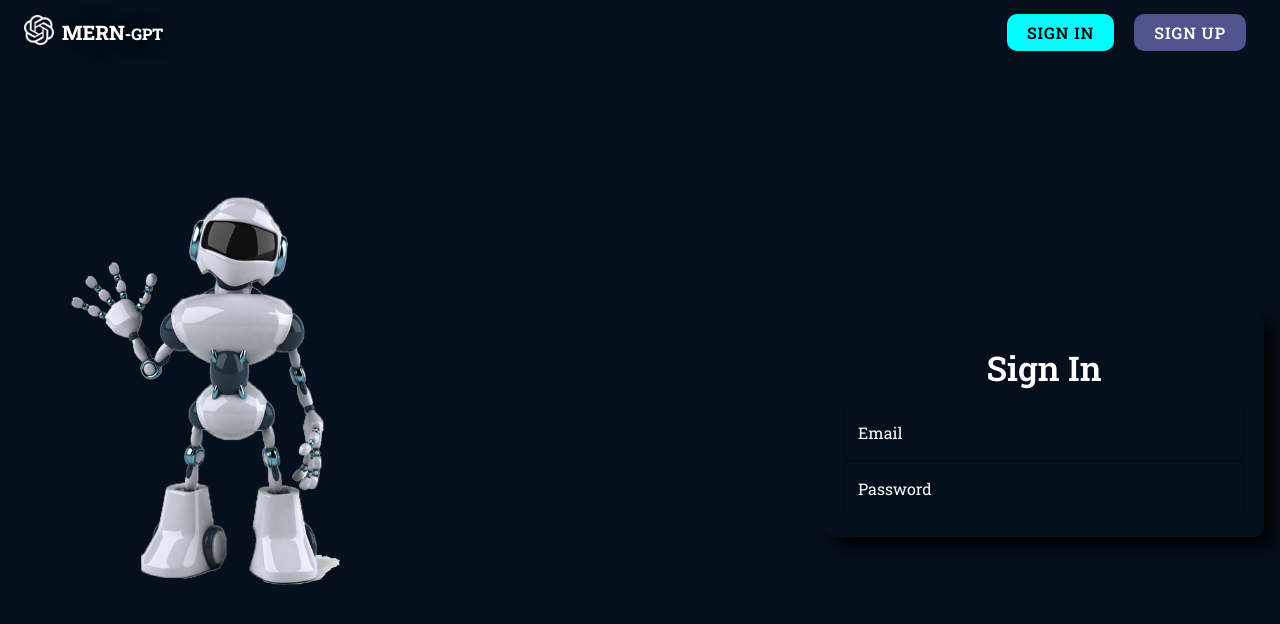
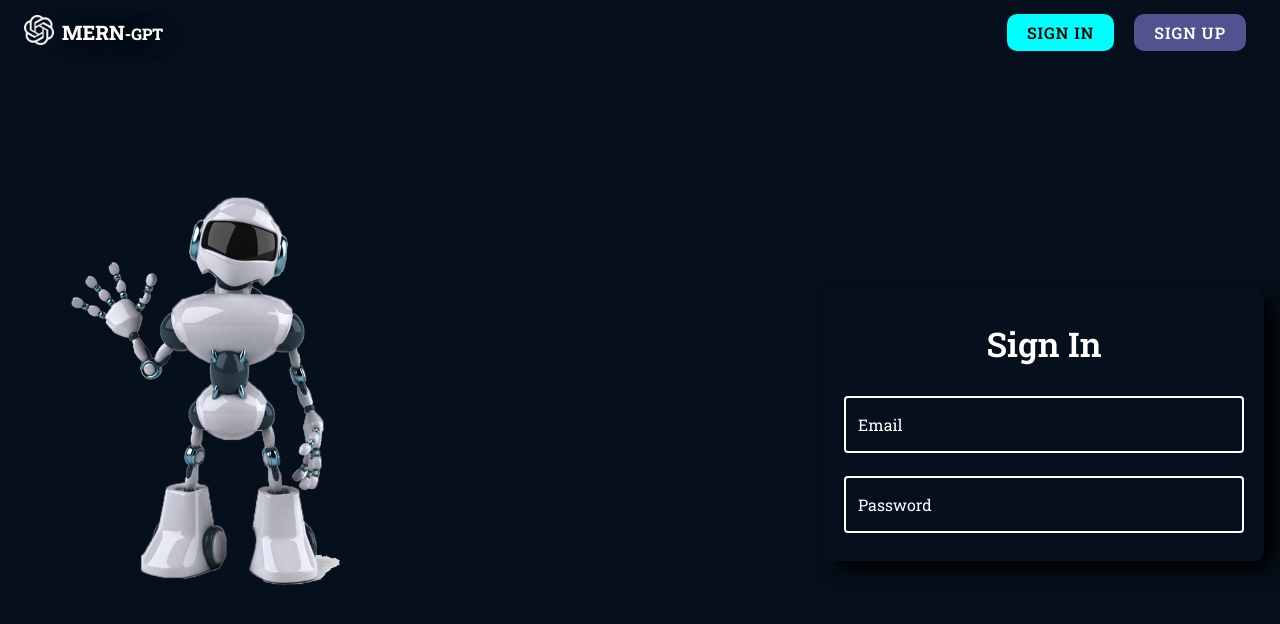
Before and after one commit to shubhams-git/MERN_AI_Chatbot, a React (Vite) app in the folder frontend/: page /signin in a window 1280 px wide. Shown: the top 624 px of the page. Built offline with nearby package versions, Linux system fonts and the light colour scheme.

Commit message:
Fixed the CustomizedInput text field bugs

```diff
--- a/frontend/src/components/shared/CustomizedInput.tsx
+++ b/frontend/src/components/shared/CustomizedInput.tsx
@@ -1,26 +1,42 @@
-import { TextField } from '@mui/material';
+import React from 'react';
+import TextField from '@mui/material/TextField';
 
-type Props={
+interface Props {
   name: string;
   type: string;
   label: string;
 }
 
-const CustomizedInput = (props:Props) => {
+const CustomizedInput = (props: Props) => {
   return (
     <TextField
       name={props.name}
       label={props.label}
       type={props.type}
-        slotProps={{
-        inputLabel: {
-            sx: { color: 'white' },
+      slotProps={{ inputLabel: { sx: { color: 'white' } } }}
+      sx={{
+        width: 400,
+        mt: 2,
+        borderRadius: 2,
+        color: 'white',
+        fontSize: 12,
+        "& .MuiOutlinedInput-notchedOutline": {
+          borderColor: "white",
+          borderWidth: "2px",
+        },
+        "& .Mui-focused .MuiOutlinedInput-notchedOutline": {
+          borderColor: "white",
+        },
+        "& .MuiInputLabel-root": {
+          color: "white",
+        },
+        "& .Mui-focused .MuiInputLabel-root": {
+          color: "white",
         },
       }}
-        sx={{ width: 400, borderRadius: 2, color: 'white', fontSize: 20, margin: "normal" }}
+      margin="normal"
     />
+  );
+};
 
-  )
-}
-
-export default CustomizedInput
+export default CustomizedInput;
--- a/frontend/src/index.css
+++ b/frontend/src/index.css
@@ -14,8 +14,11 @@
     letter-spacing: 1px;
 }
 
-.MuiInputLabel-outlined-root.Mui-focused,
-.MuiInputLabel-notchedOutline{
+.MuiInputLabel,
+.MuiInput-input {
     color: white !important;
+}
 
+.MuiOutlinedInput-notchedOutline {
+    color: white !important;
 }
```
Lines whose indentation alone changed are shown as unchanged.
